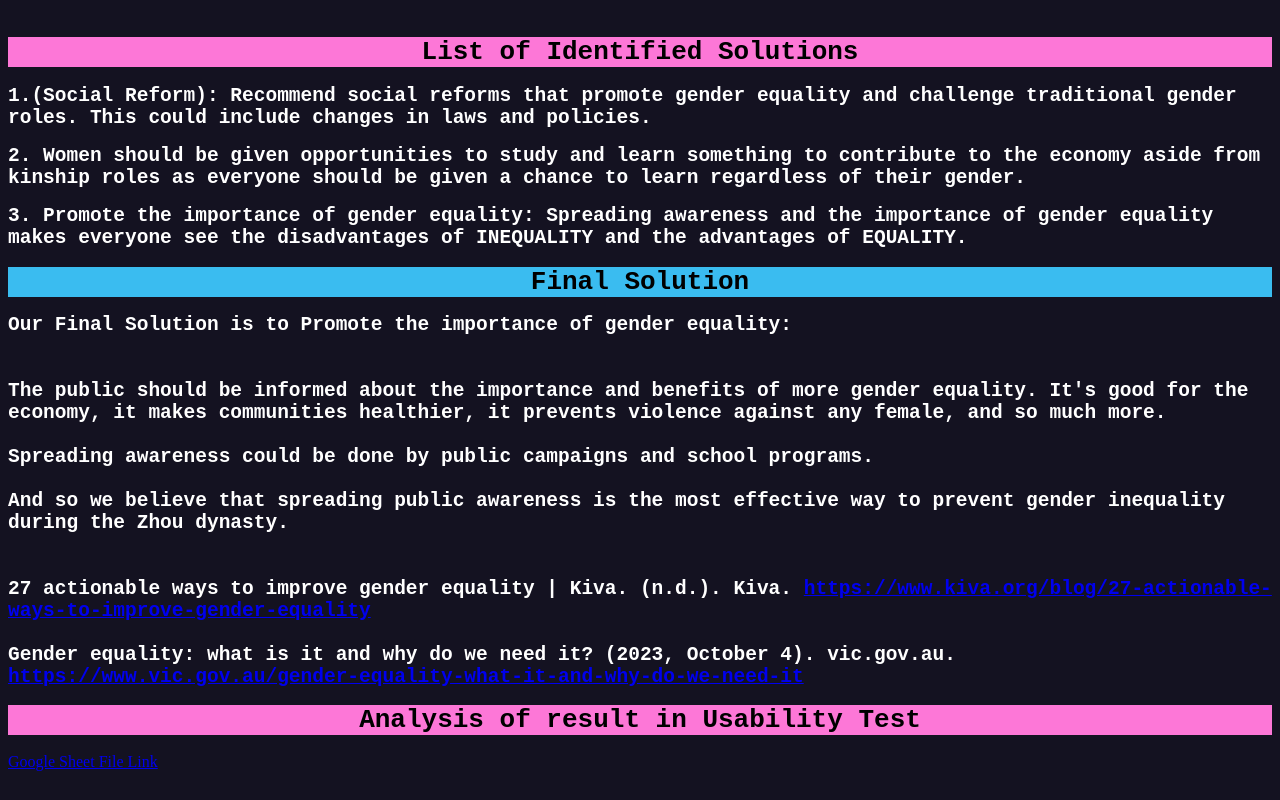
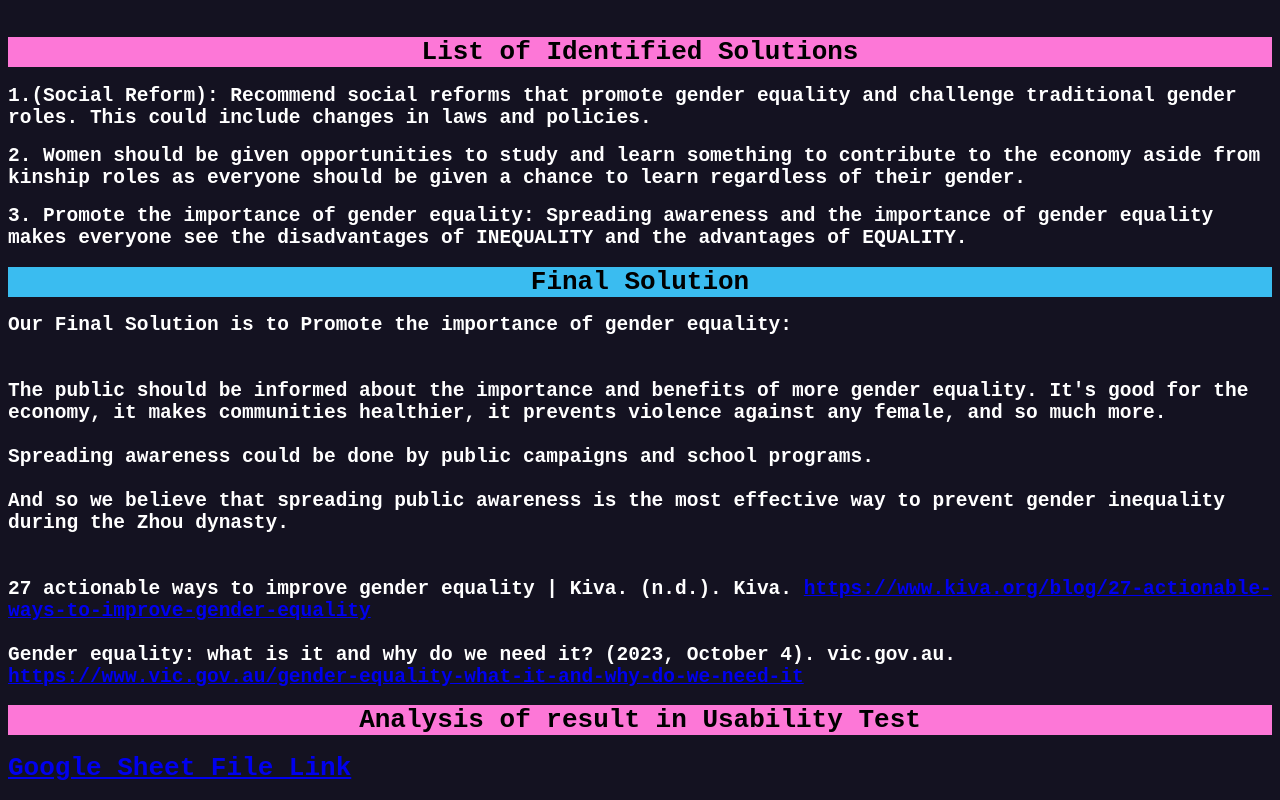
Before and after one commit to Group-3-Quarter-2/group-3-quarter-3-webpage, a plain HTML site: page index.html in a window 1280 px wide. Shown: the part 4969-5769 px from the top of the page. Before the commit the page ends 5748 px from the top, so only its background shows below. Drawn offline with Linux system fonts and the light colour scheme.

Commit message:
Update index.html

```diff
--- a/index.html
+++ b/index.html
@@ -85,8 +85,7 @@ Spreading awareness could be done by public campaigns and school programs.
 <br> <br> Gender equality: what is it and why do we need it? (2023, October 4). vic.gov.au. <a href="https://www.vic.gov.au/gender-equality-what-it-and-why-do-we-need-it">https://www.vic.gov.au/gender-equality-what-it-and-why-do-we-need-it</a></h2>
 
       <h1 style="font-family:monospace; color:black; background-color:#fd77d7; text-align:center;">Analysis of result in Usability Test</h1>
-	  <a href="https://docs.google.com/spreadsheets/d/1XIUp8DbBFKpMG35razMoiwBnKjHugTnIdZD910Vzozc/edit?usp=sharing">Google Sheet File Link</a>
-
-
+	 <h1 style="font-family:monospace; color:black;">
+	 <a href="https://docs.google.com/spreadsheets/d/1XIUp8DbBFKpMG35razMoiwBnKjHugTnIdZD910Vzozc/edit?usp=sharing">Google Sheet File Link</a></h1>
          </body>
 </html>
```
